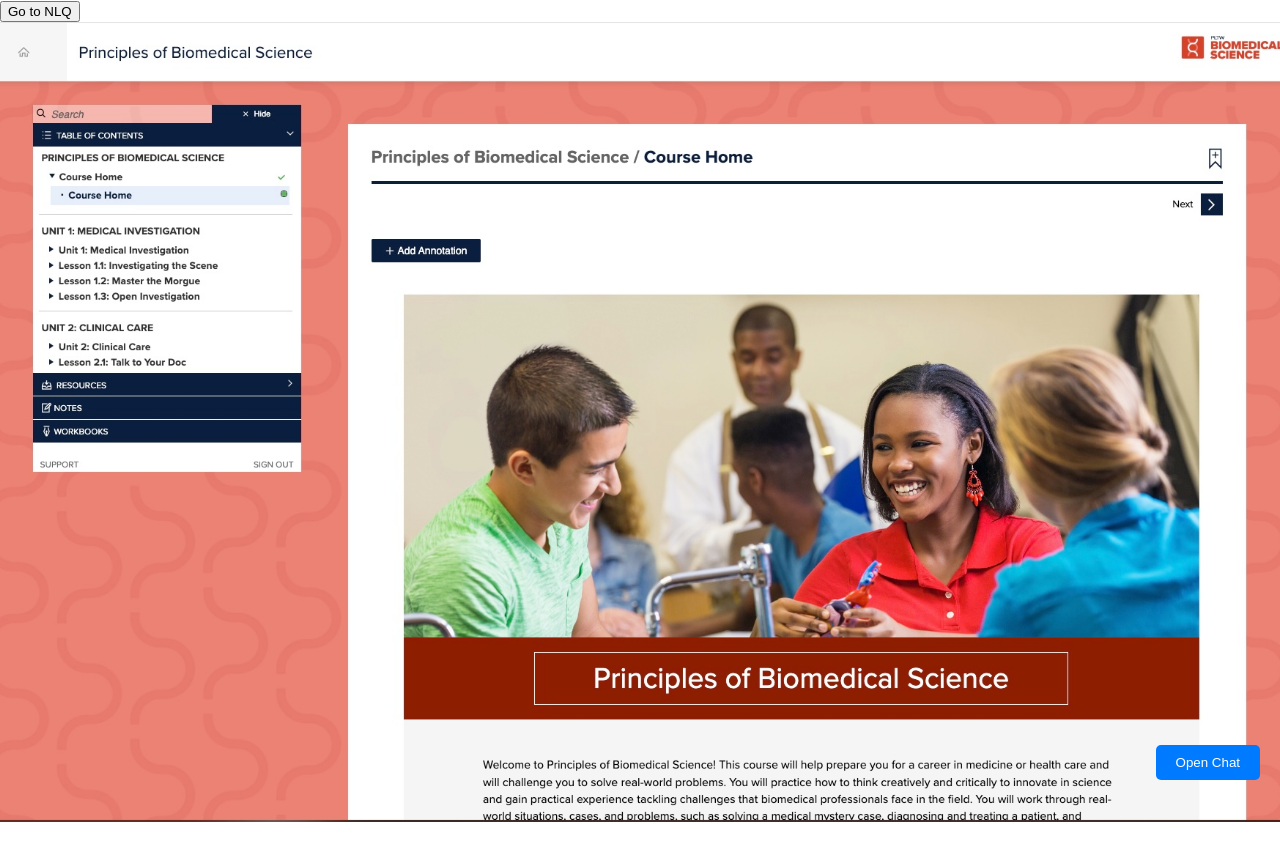
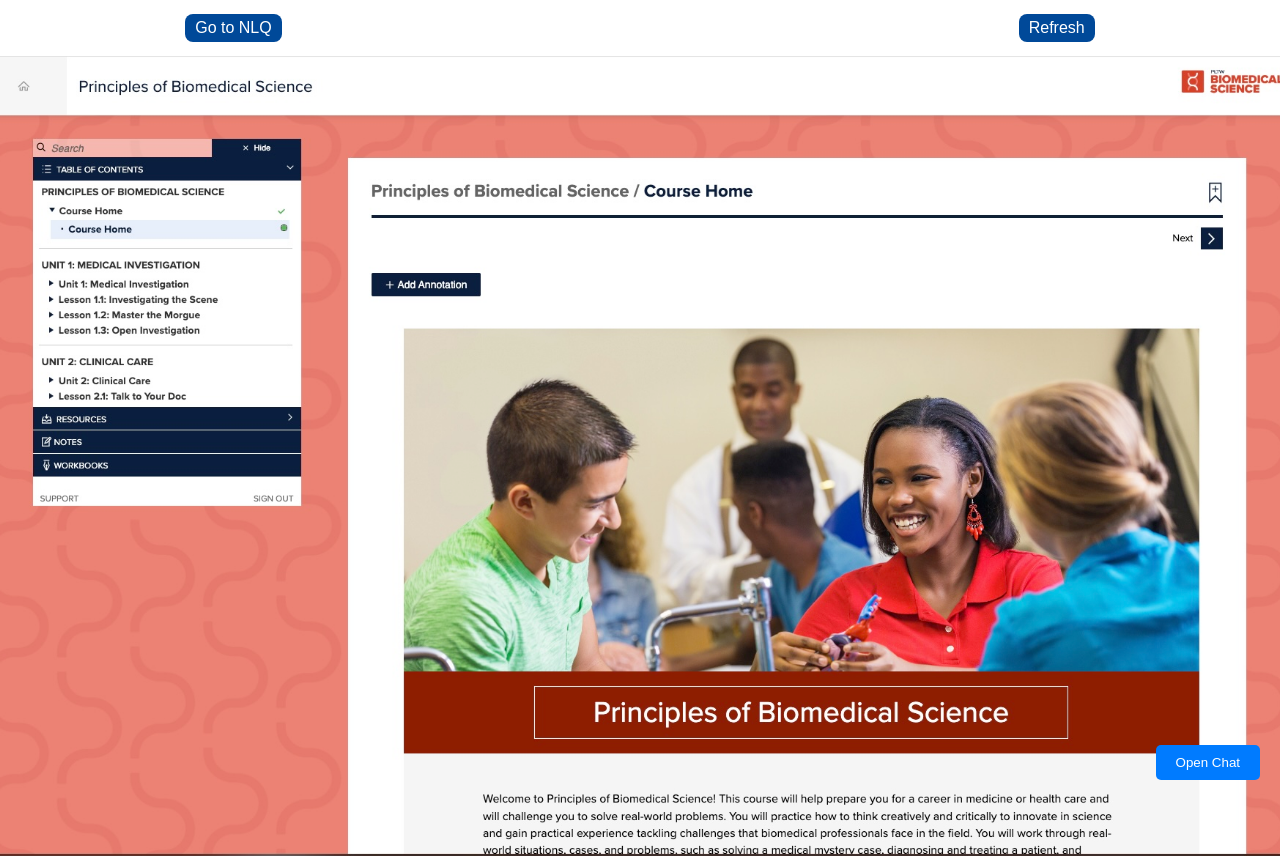
Before and after one commit to 12turnbullb/react-bedrock-nlq-london, a React (Create React App) app: page / in a window 1280 px wide. Before the commit the page ends 822 px from the top, so only its background shows below. Built offline with nearby package versions, Linux system fonts and the light colour scheme.

Commit message:
markdown updates

```diff
--- a/src/Agent.js
+++ b/src/Agent.js
@@ -1,6 +1,8 @@
 import { Link } from 'react-router-dom';
 import React, { useState, useEffect, useRef } from 'react';
 import axios from 'axios';
+import ReactMarkdown from 'react-markdown';
+import remarkGfm from 'remark-gfm';
 import './Chatbot_Agent.css'; // Import the external CSS file
 import loadingGif from './loading-gif.gif';
 
@@ -44,13 +46,9 @@ const Agent = ({ generated_uuid }) => {
     } catch (error) {
       console.error('Error fetching bot response:', error);
     } finally {
-      // Re-enable input field and loading state
+      // Set loading to false when the API calls is finished
       setIsLoading(false);
     }
-  };
-
-  const extractFilename = (url) => {
-    return url.substring(url.lastIndexOf('/') + 1);
   };
 
   useEffect(() => {
@@ -68,9 +66,13 @@ const Agent = ({ generated_uuid }) => {
 
   return (
     <div>
+    <div className="button-group">
       <Link to="/">
-        <button>Back to Home</button>
+        <button className="styled-button">Back to Home</button>
       </Link>
+      <br />
+      <button className="styled-button" onClick={() => window.location.reload()}>Refresh</button>
+    </div>
 
       <div className="chatbot-overlay">
         {/* Title bar */}
@@ -90,7 +92,7 @@ const Agent = ({ generated_uuid }) => {
                       className="avatar"
                     />
                     <div className="text-bubble bot">
-                      {message.text}
+                      <ReactMarkdown remarkPlugins={[remarkGfm]}>{message.text}</ReactMarkdown>
                       {message.sql && (
                         <div className="expandable-section">
                           <button className="expand-button" onClick={() => toggleExpand(index)}>
--- a/src/App.js
+++ b/src/App.js
@@ -1,6 +1,6 @@
 import React, {useState, useEffect, useRef} from 'react';
 import { BrowserRouter as Router, Routes, Route, Link } from 'react-router-dom';
-import Chatbot from './chatbot_sources';
+import Chatbot from './chatbot_markdown';
 import { ResponseArrayProvider } from './ResponseArrayContext';
 import { PromptArrayProvider } from './PromptArrayContext';
 import BackgroundComponent from './BackgroundComponent';
@@ -37,9 +37,13 @@ const App = () => {
         <Routes>
         <Route path = "/" element={
             <div className="App" style={{ backgroundImage: backgroundImage}}>
-            <Link to="/nlq">
-                <button>Go to NLQ</button>
-            </Link>
+            <div className="button-group">
+              <Link to="/nlq">
+                <button className="styled-button">Go to NLQ</button>
+              </Link>
+              <br />
+              <button className="styled-button" onClick={() => window.location.reload()}>Refresh</button>
+            </div>
             <BackgroundComponent imageUrl={backgroundImage} />
 
                 <ResponseArrayProvider>
--- a/src/Chatbot.css
+++ b/src/Chatbot.css
@@ -183,3 +183,44 @@
   width: 400px; /* Adjust size as needed */
   height: 40px; /* Adjust size as needed */
 }
+
+/* Style for both buttons */
+.styled-button {
+  background-color: #004999;
+  border: none;
+  color: white;
+  padding: 5px 10px;
+  text-align: center;
+  text-decoration: none;
+  display: inline-block;
+  font-size: 16px;
+  margin: 4px 2px;
+  cursor: pointer;
+  border-radius: 8px;
+  transition: background-color 0.3s ease;
+}
+
+.styled-button:hover {
+  background-color: #45a049;
+}
+
+/* Button group container */
+.button-group {
+  display: flex;
+  justify-content: space-around;
+  margin-bottom: 10px;
+  margin-top: 10px;
+}
+
+/* Expand Sources Button */
+.expand-button {
+  background-color: transparent;
+  border: none;
+  color: #007bff;
+  cursor: pointer;
+  font-size: 0.8rem;
+}
+
+.expand-button:hover {
+  text-decoration: underline;
+}
--- a/src/Chatbot_Agent.css
+++ b/src/Chatbot_Agent.css
@@ -206,3 +206,31 @@
   font-size: 0.9rem;
   color: #333;
 }
+
+/* Style for both buttons */
+.styled-button {
+  background-color: #004999;
+  border: none;
+  color: white;
+  padding: 5px 10px;
+  text-align: center;
+  text-decoration: none;
+  display: inline-block;
+  font-size: 16px;
+  margin: 4px 2px;
+  cursor: pointer;
+  border-radius: 8px;
+  transition: background-color 0.3s ease;
+}
+
+.styled-button:hover {
+  background-color: #45a049;
+}
+
+/* Button group container */
+.button-group {
+  display: flex;
+  justify-content: space-around;
+  margin-bottom: 10px;
+  margin-top: 10px;
+}
--- a/src/chatbot_sources.js
+++ b/src/chatbot_markdown.js
@@ -1,5 +1,6 @@
 import React, { useState, useEffect, useRef } from 'react';
 import axios from 'axios';
+import ReactMarkdown from 'react-markdown';
 import './Chatbot.css'; // Import the external CSS file
 import loadingGif from './loading-gif.gif';
 
@@ -8,6 +9,7 @@ const Chatbot = ({ generated_uuid }) => {
   const [input, setInput] = useState('');
   const [isOpen, setIsOpen] = useState(false); // State to toggle chatbot visibility
   const [isLoading, setIsLoading] = useState(false); // State to handle loading
+  const [expandedIndexes, setExpandedIndexes] = useState([]); // Track expanded messages
   const chatHistoryRef = useRef(null); // Reference to the chat history container
 
   const handleSubmit = async (e) => {
@@ -46,7 +48,7 @@ const Chatbot = ({ generated_uuid }) => {
   };
 
   const extractFilename = (url) => {
-  return url.substring(url.lastIndexOf('/') + 1);
+    return url.substring(url.lastIndexOf('/') + 1);
   };
 
   useEffect(() => {
@@ -55,6 +57,12 @@ const Chatbot = ({ generated_uuid }) => {
       chatHistoryRef.current.scrollTop = chatHistoryRef.current.scrollHeight;
     }
   }, [messages]);
+
+  const toggleExpand = (index) => {
+    setExpandedIndexes((prev) =>
+      prev.includes(index) ? prev.filter(i => i !== index) : [...prev, index]
+    );
+  };
 
   return (
     <div>
@@ -81,10 +89,15 @@ const Chatbot = ({ generated_uuid }) => {
                         className="avatar"
                       />
                       <div className="text-bubble bot">
-                        {message.text}
+                        <ReactMarkdown>{message.text}</ReactMarkdown>
                         {message.sources.length > 0 && (
+                          <div>
+                          <button className="expand-button" onClick={() => toggleExpand(index)}>
+                            {expandedIndexes.includes(index) ? 'Hide Sources' : 'Show Sources'}
+                          </button>
+                          {expandedIndexes.includes(index) && (
                           <div className="sources">
-                         {message.sources.map((url, idx) => (
+                            {message.sources.map((url, idx) => (
                               <div key={idx} className="source-item">
                                 <span className="source-label">{`[${idx + 1}] `}</span>
                                 <a href={url} target="_blank" rel="noopener noreferrer" className="source-link">
@@ -92,6 +105,8 @@ const Chatbot = ({ generated_uuid }) => {
                                 </a>
                               </div>
                             ))}
+                            </div>
+                            )}
                           </div>
                         )}
                       </div>
```
Also changed, not shown: 1 other file (tests, documents, lock files or other folders).
